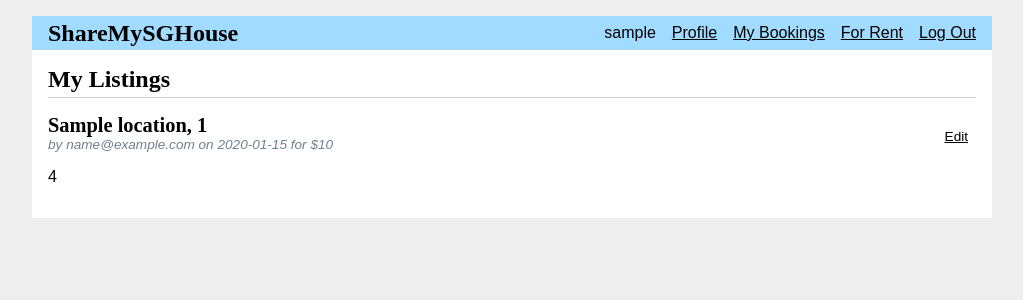
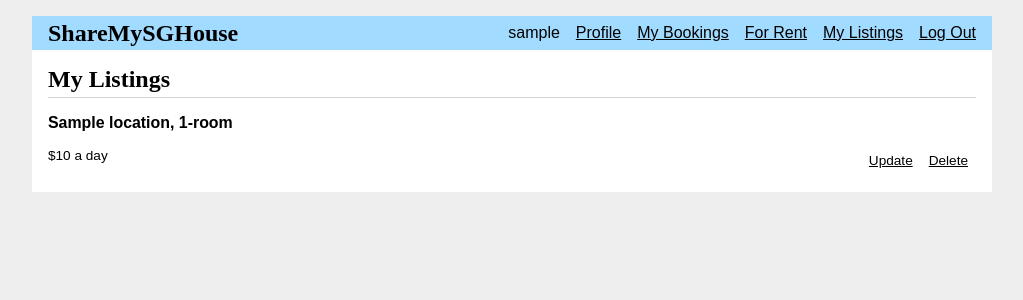
Before and after one commit to sunroofgod/share-my-sg-house, a Flask app: template templates/listings/index.html in a window 1280 px wide. Shown: the top 300 px of the page, without its empty margins (128-1151 px from the left). Run offline with Flask 3, Linux system fonts and the light colour scheme; the visitor is signed in with stand-in values (Sample User, id 1); the template is opened without the code that fills it: most values are stand-ins (such as "Sample title", 1, 10 or a date in 2020); parts of the project's set-up code (start-up, migrations or seed data) failed here and were passed over.

Commit message:
added display listings feature

```diff
--- a/app.py
+++ b/app.py
@@ -133,16 +133,46 @@ def update_profile():
 @is_login
 def get_my_listings():
     email = session["user"]
+    listings = execute_sql(db,
+        f'''SELECT h.id ,h.location, h.price, h.num_room
+        FROM houses h, users u
+        WHERE u.email = h.owner_email AND
+        u.email = '{email}'
+        ORDER BY h.location DESC
+        ''')
+    db.commit()
+    return render_template('listings/index.html',
+                           listings=listings)
 
-    listings = execute_sql(db,
-        f'''SELECT h.location, h.price, h.num_room, hr.rating, hr.date, u.username
-        FROM houses h, house_ratings hr, users u
-        WHERE u.email = h.owner_email AND
-        hr.houseid = h.id
-        ORDER BY h.location DESC'''
-    )
-    db.commit()
-    return render_template('listings/index.html', listings=listings)
+def updatelisting(id):
+    listing = execute_sql(db, f'''
+        SELECT * FROM houses WHERE houses.id = {id};''')
+    email = session["user"]
+    if request.method == 'POST':
+        location = request.form['location']
+        price = request.form['price']
+        num_room = request.form['num_room']
+        if not location and not price and not num_room:
+            flash('Nothing filled in. No changes made.')
+        elif not location:
+            flash('Location not filled in!')
+        elif not price:
+            flash('Price not filled in!')
+        elif not num_room:
+            flash('Number of Rooms not filled in!')
+        else:
+            execute_update(db,f'''
+                    UPDATE houses
+                    SET location = '{location}' AND
+                    price = {price} AND
+                    num_room = {num_room}
+                    WHERE owner_email = {email};
+                    ''')
+            db.commit()
+            return redirect(url_for('get_my_listings'))
+
+    return render_template('listings/update.html',
+                           listing=listing)
 
 @app.route('/listings/create', methods = ['GET', 'POST'])
 # @login_required #to add login required function --> either in user(), etc
--- a/templates/base.html
+++ b/templates/base.html
@@ -13,6 +13,7 @@
         <li><a href="{{ url_for('update_profile') }}">Profile</a></li>
         <li><a href="{{ url_for('bookings') }}">My Bookings</a></li>
         <li><a href="{{ url_for('rentals') }}">For Rent</a></li>
+        <li><a href="{{ url_for('get_my_listings') }}">My Listings</a></li>
         <li><a href="{{ url_for('logout') }}">Log Out</a></li>
         {% else %}
         <li><a href="{{ url_for('user') }}">Register/Login</a></li>
--- a/templates/listings/index.html
+++ b/templates/listings/index.html
@@ -2,25 +2,19 @@
 
 {% block header %}
 <h1>{% block title %}My Listings{% endblock %}</h1>
-  {% if g.user %}
-    <a class="action" href="{{ url_for('create_listing') }}">New</a>
-  {% endif %}
 {% endblock %}
 
 {% block content %}
-  {% for house in listings %}
+{% for house in listings[:11] %}
 <article class="post">
     <header>
         <div>
-          <h1>{{ house['location'] }}, {{ house['num_room'] }}</h1>
-          <div class="about">by {{ house['email'] }} on {{ house['date'].strftime('%Y-%m-%d') }} for ${{ house['price']}}</div>
+            <h3>{{ house.location }}, {{ house.num_room }}-room</h3>
+            <p class="body">${{ house.price }} a day</p>
         </div>
-          <a class="action" href="{{ url_for('update_listing', id = house['id']) }}">Edit</a>
+        <a class="action" href="{{ url_for('updatelisting', id = house.id) }}">Update</a>
+        <a class="action" href="">Delete</a>
     </header>
-      <p class="body">{{ house['rating'] }}</p>
 </article>
-    {% if not loop.last %}
-      <hr>
-    {% endif %}
 {% endfor %}
 {% endblock %}
```
Also changed, not shown: templates/listings/update.html (added, +23 -0 lines), templates/listings/create.html (added). Lines whose indentation alone changed are shown as unchanged.
